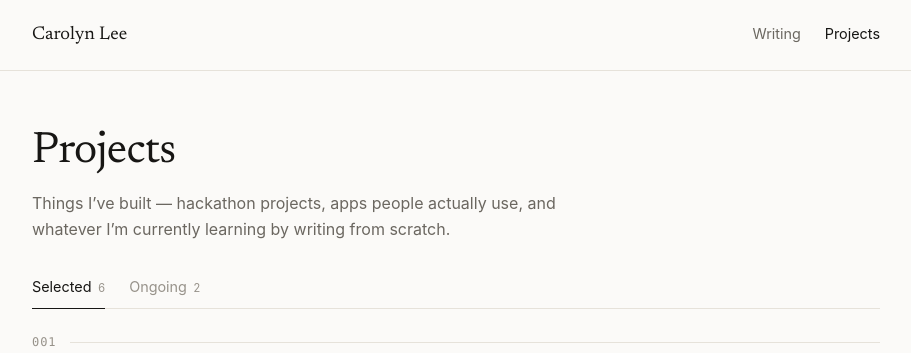
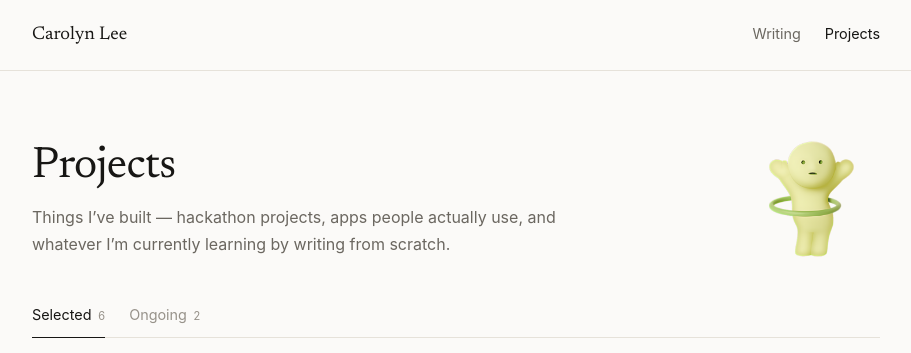
Before and after one commit to carolynl950/carolynl950.github.io, a React (Vite) app: page /projects in a window 1280 px wide. Shown: the top 353 px of the page, without its empty margins (184-1095 px from the left). Built offline with nearby package versions, Linux system fonts and the light colour scheme.

Commit message:
added smiskis to projects and writing page

```diff
--- a/src/content/site.js
+++ b/src/content/site.js
@@ -10,6 +10,17 @@ export const site = {
     { label: 'LinkedIn', href: 'https://linkedin.com/in/carolynl950' },
     { label: 'Email', href: 'mailto:yyl2127@columbia.edu' },
   ],
+  // One smiski per section page, shown beside the page title.
+  mascots: {
+    projects: {
+      src: '/img/hoop-smiski.png',
+      alt: 'A small green Smiski figure with its arms up, spinning a hula hoop',
+    },
+    writing: {
+      src: '/img/situp-smiski.png',
+      alt: 'A small green Smiski figure mid-sit-up, knees bent and hands behind its head',
+    },
+  },
   // Shown beside the intro on the home page. Each visit advances to the next
   // one in order, so add or reorder freely — the rotation follows this array.
   smiskis: [
--- a/src/pages/Projects.jsx
+++ b/src/pages/Projects.jsx
@@ -1,4 +1,5 @@
 import { projects } from '../content/projects.js';
+import { site } from '../content/site.js';
 import { useTitle } from '../lib/useTitle.js';
 import ProjectTabs from '../components/ProjectTabs.jsx';
 
@@ -8,11 +9,18 @@ export default function Projects() {
   return (
     <div className="wrap">
       <header className="page__head">
-        <h1 className="page__title">Projects</h1>
-        <p className="page__lede">
-          Things I’ve built — hackathon projects, apps people actually use, and
-          whatever I’m currently learning by writing from scratch.
-        </p>
+        <div className="page__head-text">
+          <h1 className="page__title">Projects</h1>
+          <p className="page__lede">
+            Things I’ve built — hackathon projects, apps people actually use, and
+            whatever I’m currently learning by writing from scratch.
+          </p>
+        </div>
+        <img
+          className="page__mascot"
+          src={site.mascots.projects.src}
+          alt={site.mascots.projects.alt}
+        />
       </header>
       <ProjectTabs projects={projects} />
     </div>
--- a/src/pages/Writing.jsx
+++ b/src/pages/Writing.jsx
@@ -1,4 +1,5 @@
 import { posts } from '../lib/posts.js';
+import { site } from '../content/site.js';
 import { useTitle } from '../lib/useTitle.js';
 import PostList from '../components/PostList.jsx';
 
@@ -8,10 +9,17 @@ export default function Writing() {
   return (
     <div className="wrap">
       <header className="page__head">
-        <h1 className="page__title">Writing</h1>
-        <p className="page__lede">
-          Notes on what I’m learning — systems, math, and things I got stuck on.
-        </p>
+        <div className="page__head-text">
+          <h1 className="page__title">Writing</h1>
+          <p className="page__lede">
+            Notes on what I’m learning — systems, math, and things I got stuck on.
+          </p>
+        </div>
+        <img
+          className="page__mascot"
+          src={site.mascots.writing.src}
+          alt={site.mascots.writing.alt}
+        />
       </header>
       <PostList posts={posts} empty="First post coming soon." />
     </div>
--- a/src/styles.css
+++ b/src/styles.css
@@ -346,7 +346,23 @@ pre code {
 }
 
 .page__head {
+  display: flex;
+  align-items: center;
+  justify-content: space-between;
+  gap: 2.5rem;
   padding-bottom: 2rem;
+}
+
+.page__head-text {
+  flex: 1;
+  min-width: 0;
+}
+
+/* Transparent PNG, like the hero smiski — no frame or background. */
+.page__mascot {
+  flex: 0 0 auto;
+  width: 9rem;
+  height: auto;
 }
 
 /* ---------- article ---------- */
@@ -595,6 +611,17 @@ pre code {
     width: 9rem;
     align-self: center;
   }
+
+  .page__head {
+    flex-direction: column;
+    align-items: flex-start;
+    gap: 1.5rem;
+  }
+
+  .page__mascot {
+    width: 7rem;
+    align-self: center;
+  }
 }
 
 @media (max-width: 34rem) {
```
Also changed, not shown: public/img/hoop-smiski.png (added), public/img/situp-smiski.png (added).
